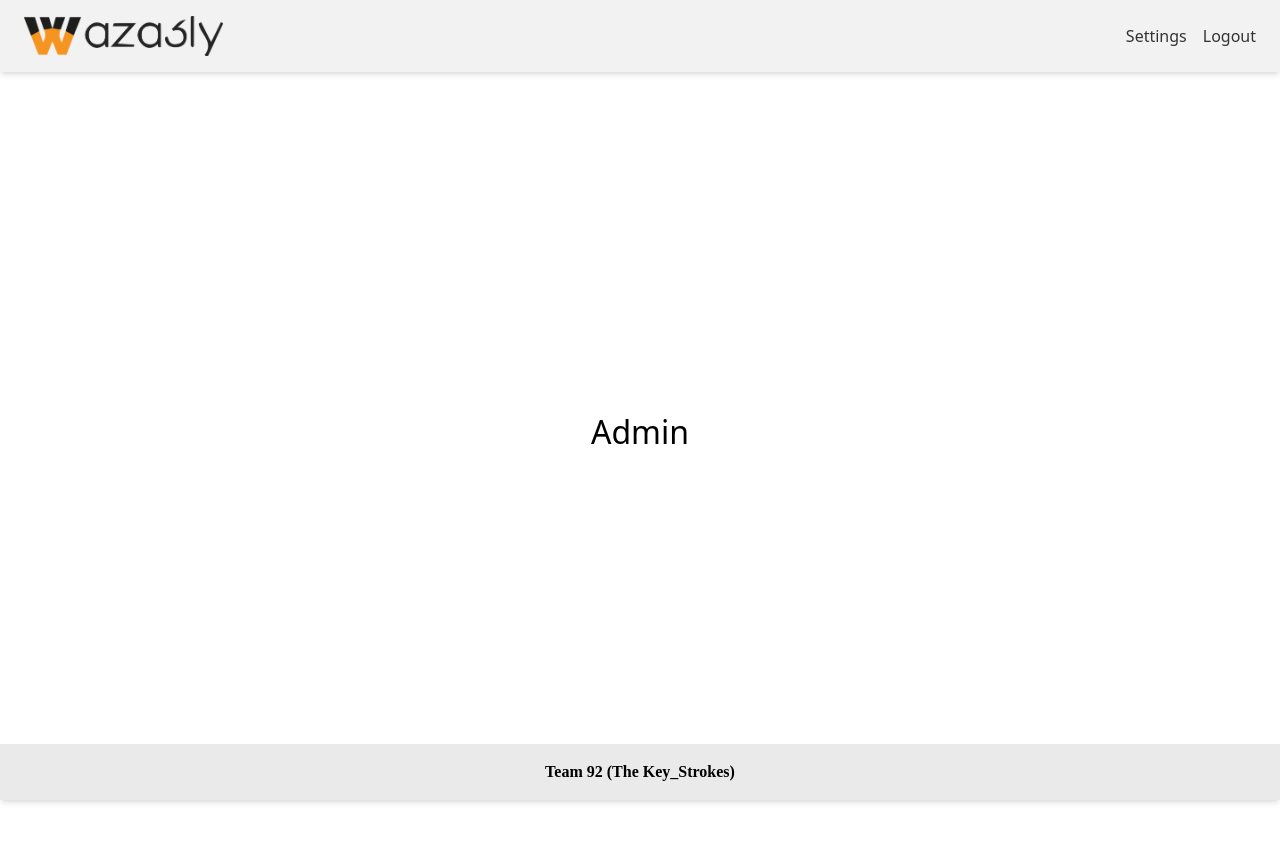
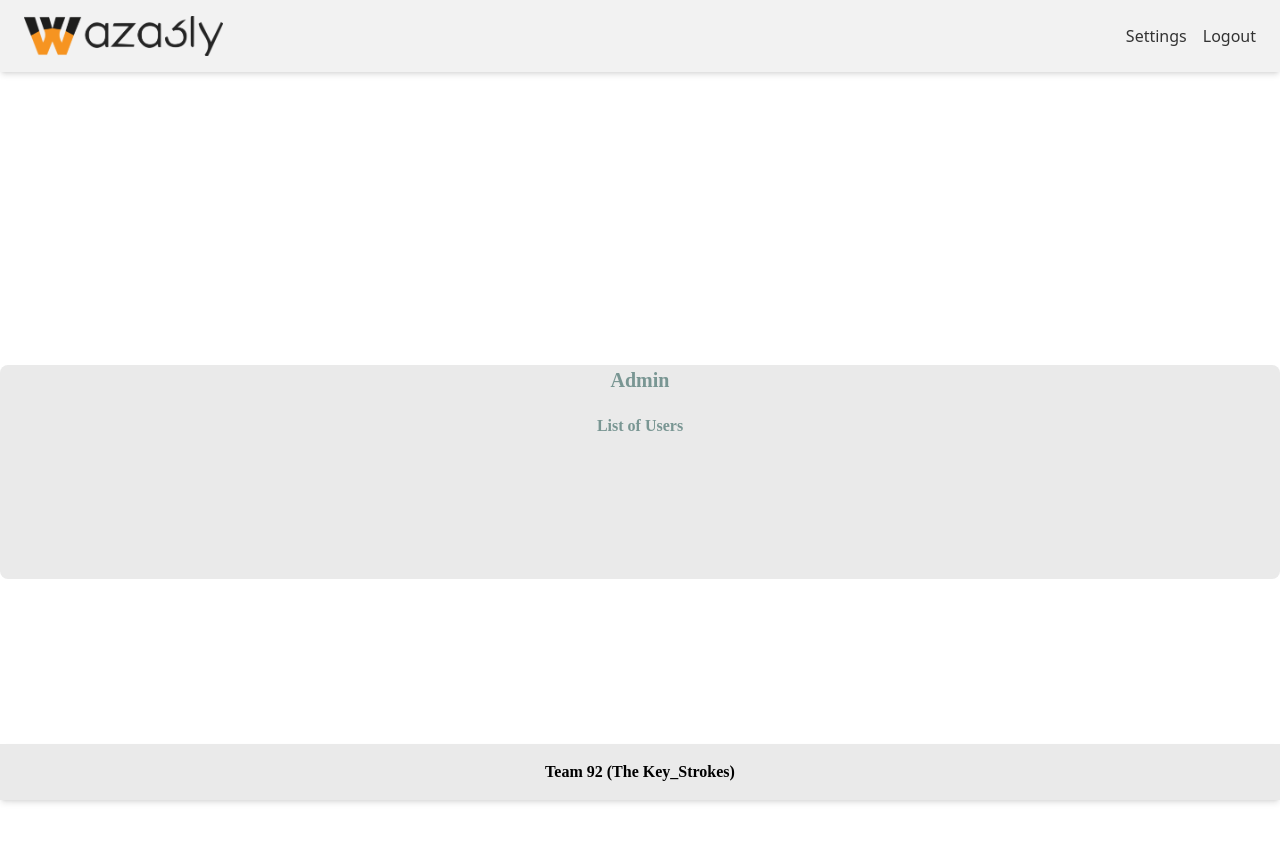
Before and after one commit to Hamada-Gado/Waz3ly-Web-Site, a React (Vite) app: page /admin in a window 1280 px wide. Shown: the top 842 px of the page. Before the commit the page ends 800 px from the top, so only its background shows below. Built offline with nearby package versions, Linux system fonts and the light colour scheme.

Commit message:
Feat: work on dashboard

```diff
--- a/src/pages/Admin/Admin.jsx
+++ b/src/pages/Admin/Admin.jsx
@@ -1,17 +1,29 @@
+import './ListOfUsers.css';
+
 const Admin = () => {
-  return (
-    <div
-      style={{
-        display: 'flex',
-        justifyContent: 'center',
-        alignItems: 'center',
-        height: '90vh',
-        fontSize: '2rem',
-      }}
-    >
-      <h1>Admin</h1>
-    </div>
-  );
+	return (
+		<div className="min-h-full h-screen flex items-center justify-center">
+			<div className="container">
+				<h1 className="sub-title">
+					Admin
+				</h1>
+				<a
+						href="/admin/list-of-users"
+					className="text-base font-heading font-bold text-primary row-span-1"
+				>
+					List of Users
+				</a>
+			</div>
+		</div>
+	);
 };
 
 export default Admin;
+
+
+/*
+ * link to the page of list of users (Create a page to for a list of all Organisation & Donors  #14)
+ * link to the page for managing requests (Manage Organisation and Donor Requests #6)
+ * link to the page for managing passwords (Create a page to manage the passwords #8)
+ * link to the page for viewing user details (Create a Page to view a specific Organisation Details #13)
+*/
--- /dev/null
+++ b/src/pages/Admin/ListOfUsers.css
@@ -0,0 +1,30 @@
+@tailwind base;
+@tailwind components;
+@tailwind utilities;
+
+.container {
+	@apply
+
+	w-1/2
+	m-auto
+
+	grid grid-rows-5 gap-4
+
+	place-items-center
+
+	bg-background-dark rounded-lg
+}
+
+.sub-title {
+	@apply
+
+	text-xl
+
+	font-heading
+
+	font-bold
+
+	text-primary
+
+	row-span-1
+}
--- /dev/null
+++ b/src/pages/Admin/ListOfUsers.jsx
@@ -0,0 +1,13 @@
+
+
+export default function ListOfUsers() {
+
+
+	return (
+		<div>
+			<h1>List of Users</h1>
+		</div>
+	);
+
+
+};
```
